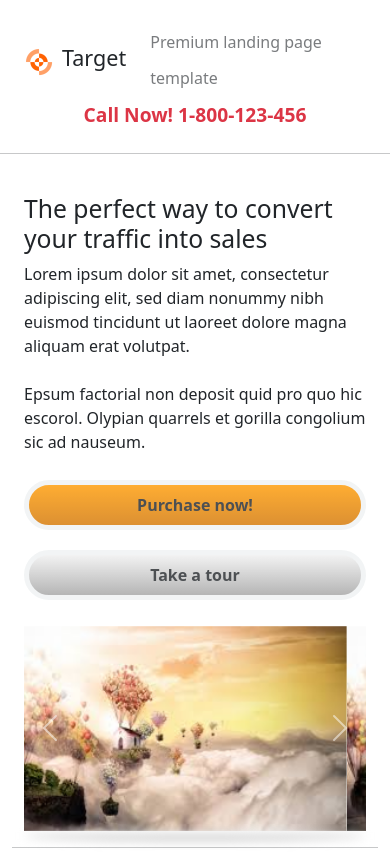
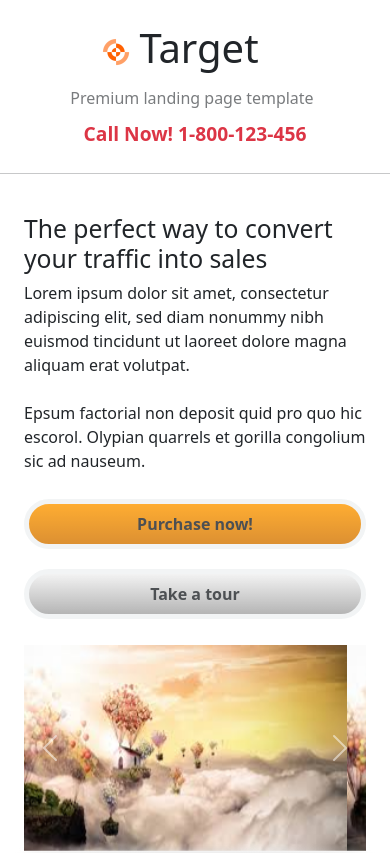
Before and after one commit to PhanPhuc269/IA01, a plain HTML site: page index.html in a window 390 px wide. Shown: the top 853 px of the page. Drawn offline with nearby package versions, Linux system fonts and the light colour scheme.

Commit message:
Sửa lề mobile

```diff
--- a/index.html
+++ b/index.html
@@ -12,9 +12,8 @@
 <body>
     <!-- Header Section -->
     <header class="d-flex justify-content-between align-items-center my-4 mx-4">
-        <div class="d-flex align-items-center ">
-            <img src="./Assets/Images/logo.png" alt="Target Logo" class="me-2 logo">
-            <h1 class="fs-4">Target</h1>
+        <div class="d-flex align-items-center target-logo">
+            <h1 ><img src="./Assets/Images/logo.png" alt="Target Logo" class="me-2 logo">Target</h1>
             <div class="float-left ms-4 mb-1 description">Premium landing page template</div>
         </div>
         <div class="call-now">
--- a/responsive.css
+++ b/responsive.css
@@ -32,6 +32,13 @@
 }
 
 @media (max-width: 576px) {
+    .target-logo{
+        flex-direction: column;
+        transform: translateX(-15px);
+    }
+    .target-logo h1{
+        font-size: 40px;
+    }
     .m-5 {
         margin: 0rem !important;
     }
```
